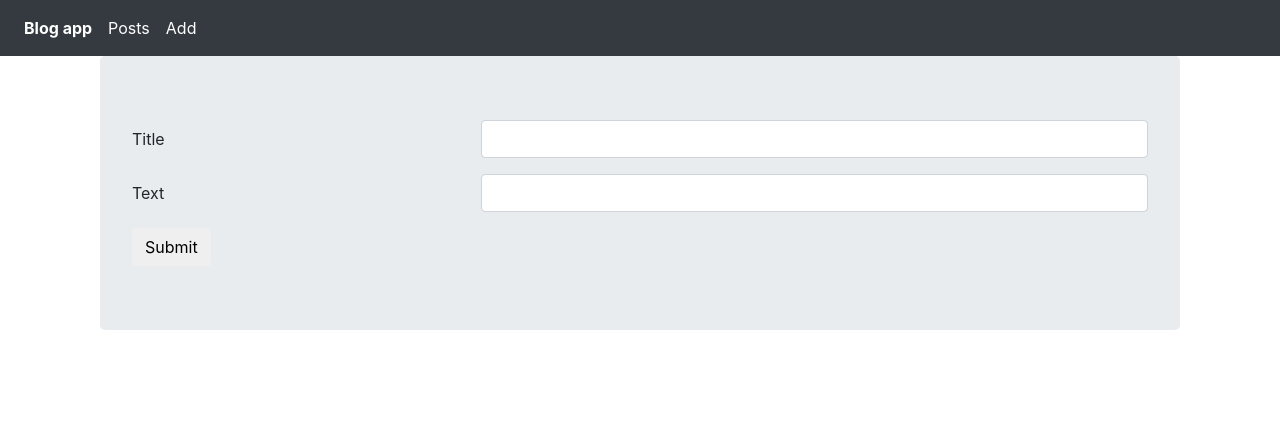
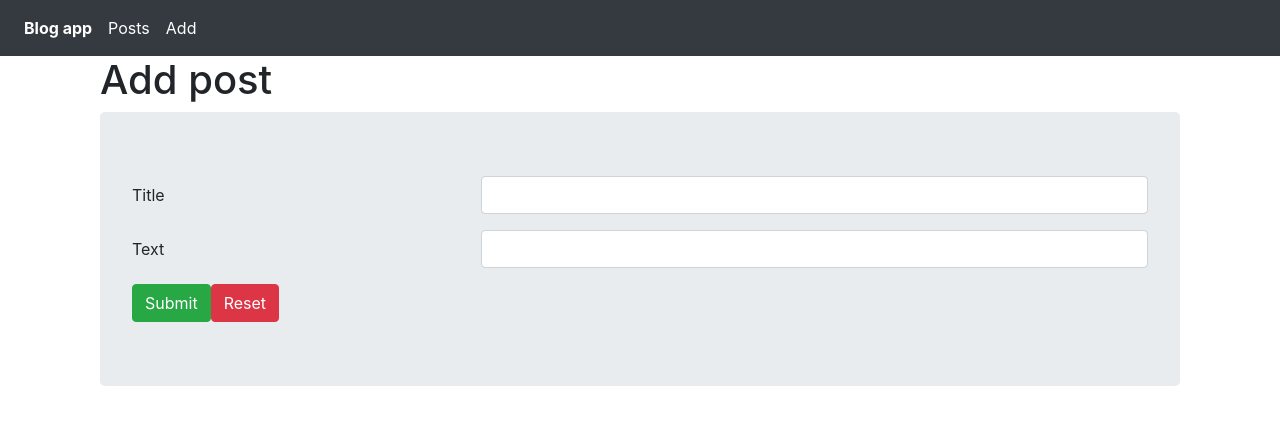
Before and after one commit to MajaMarkovic1/blog-app, a Vue app: page /add in a window 1280 px wide. Shown: the top 424 px of the page. Built offline with nearby package versions, Linux system fonts and the light colour scheme.

Commit message:
zadatak 5

```diff
--- a/src/components/AddPost.vue
+++ b/src/components/AddPost.vue
@@ -1,6 +1,7 @@
 <template>
     <div v-if="post" class="container">
-         <form @submit.prevent="onSubmit" class="jumbotron">
+      <h1>Add post</h1>
+         <form @submit.prevent="onSubmit" @reset="reset" class="jumbotron">
           <div class="form-group row">
             <label class="col-4 col-form-label" for="title">Title</label>
             <div class="col-8">
@@ -13,7 +14,8 @@
               <input id="text" name="text" type="text" class="form-control here" v-model="post.text">
             </div>
           </div>
-          <button type="submit" class="btn">Submit</button>
+          <button type="submit" class="btn btn-success">Submit</button>
+          <button type="reset" class="btn btn-danger">Reset</button>
 
         </form>
     </div>
@@ -32,6 +34,9 @@ export default {
       onSubmit(){
         this.$emit('addPost', this.post)
 
+      },
+      reset(){
+        this.post = {}
       }
     }
 }
```
